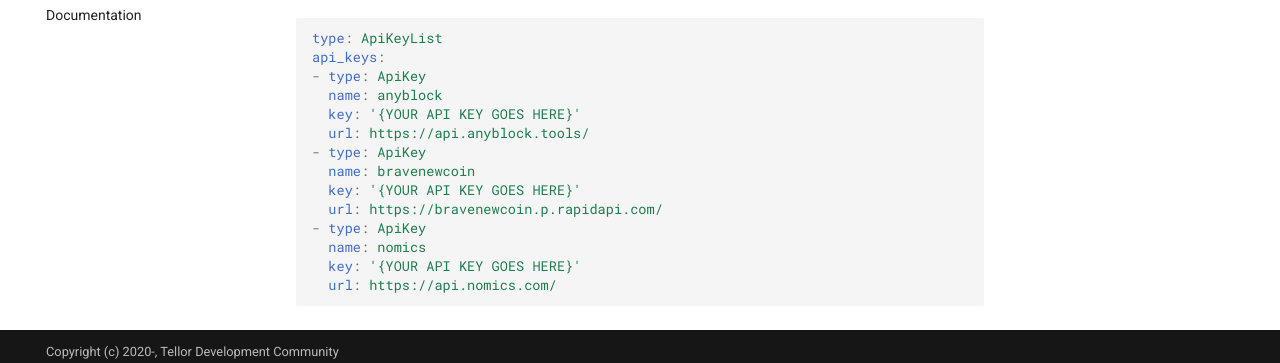
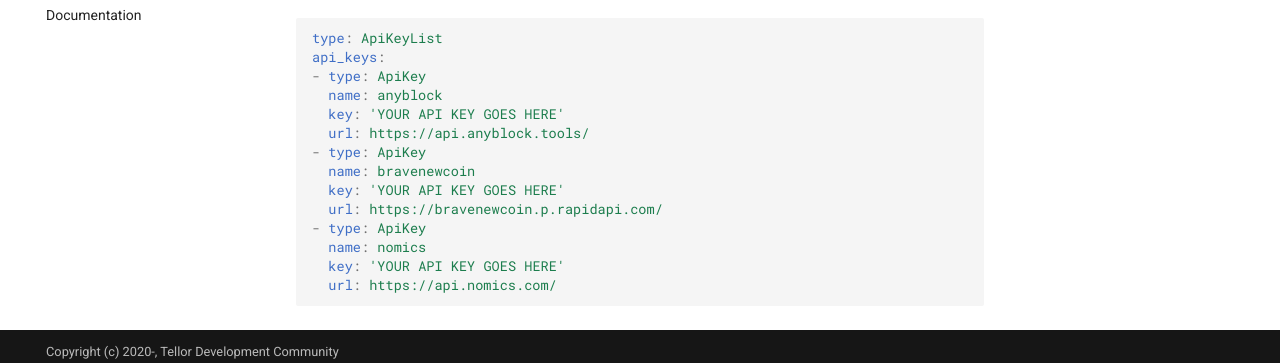
Before and after one commit to tellor-io/telliot-core, an MkDocs documentation site: the page built from docs/getting-started.md, in a window 1280 px wide and 900 px high, scrolled down 1791 px. Shown: the part 505-868 px from the top of the window. Built offline with MkDocs 1.6.1 and Material for MkDocs 9.7.7, drawn with Linux system fonts in a browser that asks for light colours; comment, search, counter and statistics services are not loaded.

Commit message:
Remove brackets

````diff
--- a/docs/getting-started.md
+++ b/docs/getting-started.md
@@ -97,14 +97,14 @@
 api_keys:
 - type: ApiKey
   name: anyblock
-  key: '{YOUR API KEY GOES HERE}'
+  key: 'YOUR API KEY GOES HERE'
   url: https://api.anyblock.tools/
 - type: ApiKey
   name: bravenewcoin
-  key: '{YOUR API KEY GOES HERE}'
+  key: 'YOUR API KEY GOES HERE'
   url: https://bravenewcoin.p.rapidapi.com/
 - type: ApiKey
   name: nomics
-  key: '{YOUR API KEY GOES HERE}'
+  key: 'YOUR API KEY GOES HERE'
   url: https://api.nomics.com/
 ```
````
